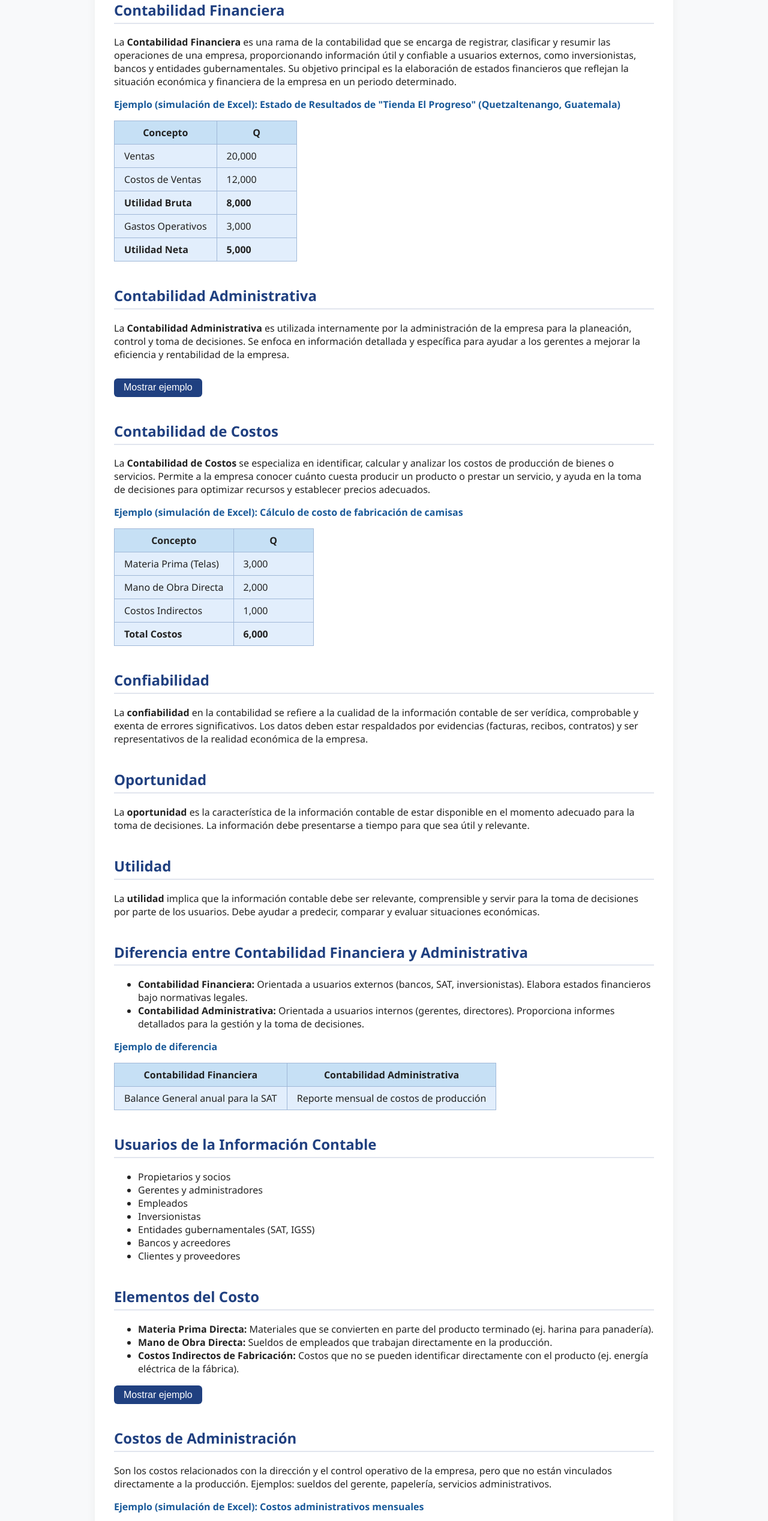
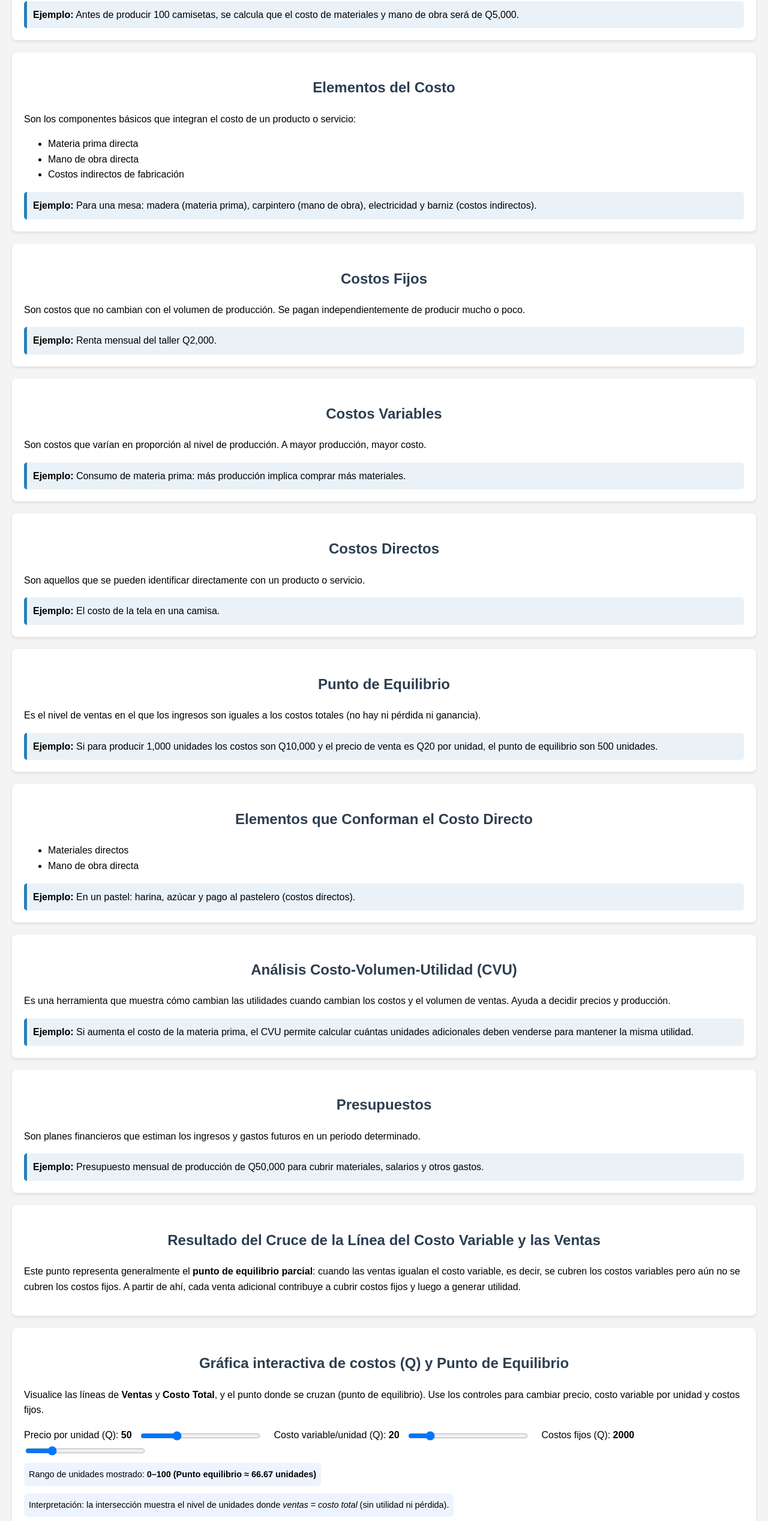
Before and after one commit to Charly-Sanchez/MIUMG_Carlos_Contabilidad_II, a plain HTML site: page index.html in a window 1280 px wide. Shown: the part 232-2768 px from the top of the page at 60% size. Drawn offline with nearby package versions, Linux system fonts and the light colour scheme.

Commit message:
Owner Add: Good Luck... ✏️

```diff
--- a/index.html
+++ b/index.html
@@ -2,339 +2,299 @@
 <html lang="es">
 <head>
   <meta charset="UTF-8">
-    <title>Temas de Contabilidad II</title>
+  <meta name="viewport" content="width=device-width, initial-scale=1.0">
+  <title>Conceptos de Costos con Gráfica Interactiva</title>
   <style>
     body {
-            font-family: 'Segoe UI', Arial, sans-serif;
-            background: #f8f9fa;
-            color: #222;
-            margin: 0;
-            padding: 0;
+      font-family: Arial, sans-serif;
+      line-height: 1.6;
+      margin: 20px;
+      background: #f4f4f4;
     }
-        header {
-            background: #204080;
-            color: #fff;
-            padding: 1.5rem 2rem;
+    h1, h2 {
+      text-align: center;
+      color: #2c3e50;
+    }
+    section {
+      background: #fff;
+      padding: 20px;
+      margin-bottom: 20px;
+      border-radius: 8px;
+      box-shadow: 0 2px 5px rgba(0,0,0,0.1);
+    }
+    .ejemplo {
+      background: #eaf2f8;
+      padding: 10px;
+      border-left: 5px solid #2980b9;
+      margin-top: 10px;
+      border-radius: 5px;
+    }
+    .grafica {
       text-align: center;
     }
-        main {
-            max-width: 900px;
-            margin: 1.5rem auto;
-            background: #fff;
-            border-radius: 12px;
-            box-shadow: 0 4px 16px rgba(0,0,0,0.05);
-            padding: 2rem;
+    img {
+      max-width: 100%;
     }
-        section {
-            margin-bottom: 2.5rem;
+    .controls label {
+      display:inline-block;
+      margin-right:8px;
     }
-        h2 {
-            color: #204080;
-            border-bottom: 2px solid #20408022;
-            padding-bottom: 0.3rem;
+    .controls input[type=range]{
+      width:200px;
+      vertical-align:middle;
     }
-        table.excel-sim {
-            border-collapse: collapse;
-            background: #e2eefc;
-            margin: 1rem 0;
-            font-family: 'Segoe UI', Arial, sans-serif;
-            font-size: 1rem;
+    .vals{
+      display:flex;
+      gap:12px;
+      flex-wrap:wrap;
+      margin-top:8px;
+      font-size:0.9rem;
     }
-        table.excel-sim th, table.excel-sim td {
-            border: 1px solid #a0b8d8;
-            padding: 0.5rem 1rem;
-            min-width: 100px;
-        }
-        table.excel-sim th {
-            background: #c6e0f5;
-            font-weight: bold;
-        }
-        .ejemplo-titulo {
-            font-weight: bold;
-            color: #1a5a99;
-            margin-top: 1rem;
-        }
-        .toggle-btn {
-            background: #204080;
-            color: #fff;
-            border: none;
-            border-radius: 6px;
-            padding: 0.4rem 1rem;
-            cursor: pointer;
-            margin-top: 0.8rem;
-            font-size: 1rem;
-        }
-        .toggle-section {
-            display: none;
-        }
-        ul {
-            margin-top: 0.3rem;
-            margin-bottom: 0.3rem;
-        }
+    .val{background:#eef4ff;padding:8px;border-radius:6px}
   </style>
-    <script>
-        function toggleSection(id) {
-            const el = document.getElementById(id);
-            el.style.display = (el.style.display === 'none' || el.style.display === '') ? 'block' : 'none';
-        }
-    </script>
 </head>
 <body>
-    <header>
-        <h1>Definiciones y Temas de Contabilidad II</h1>
-        <small>Universidad Mariano Gálvez &mdash; Carlos Armando Sánchez Rodríguez </small>
-    </header>
-    <main>
+
+  <h1>Conceptos y Definiciones de Costos</h1>
+
   <section>
-            <h2>Contabilidad Financiera</h2>
-            <p>
-                La <b>Contabilidad Financiera</b> es una rama de la contabilidad que se encarga de registrar, clasificar y resumir las operaciones de una empresa, proporcionando información útil y confiable a usuarios externos, como inversionistas, bancos y entidades gubernamentales. Su objetivo principal es la elaboración de estados financieros que reflejan la situación económica y financiera de la empresa en un periodo determinado.
-            </p>
-            <div class="ejemplo-titulo">Ejemplo (simulación de Excel): Estado de Resultados de "Tienda El Progreso" (Quetzaltenango, Guatemala)</div>
-            <table class="excel-sim">
-                <tr>
-                    <th>Concepto</th><th>Q</th>
-                </tr>
-                <tr>
-                    <td>Ventas</td><td>20,000</td>
-                </tr>
-                <tr>
-                    <td>Costos de Ventas</td><td>12,000</td>
-                </tr>
-                <tr>
-                    <td><b>Utilidad Bruta</b></td><td><b>8,000</b></td>
-                </tr>
-                <tr>
-                    <td>Gastos Operativos</td><td>3,000</td>
-                </tr>
-                <tr>
-                    <td><b>Utilidad Neta</b></td><td><b>5,000</b></td>
-                </tr>
-            </table>
+    <h2>Costos Predeterminados</h2>
+    <p>Son costos que se establecen antes de realizar la producción o servicio. Se utilizan como referencia para controlar y comparar con los costos reales.</p>
+    <div class="ejemplo"><strong>Ejemplo:</strong> Antes de producir 100 camisetas, se calcula que el costo de materiales y mano de obra será de Q5,000.</div>
   </section>
+
   <section>
-            <h2>Contabilidad Administrativa</h2>
-            <p>
-                La <b>Contabilidad Administrativa</b> es utilizada internamente por la administración de la empresa para la planeación, control y toma de decisiones. Se enfoca en información detallada y específica para ayudar a los gerentes a mejorar la eficiencia y rentabilidad de la empresa.
-            </p>
-            <button class="toggle-btn" onclick="toggleSection('contaAdminEjemplo')">Mostrar ejemplo</button>
-            <div id="contaAdminEjemplo" class="toggle-section">
-                <div class="ejemplo-titulo">Ejemplo (simulación de Excel): Análisis de Costos de Producción Mensual</div>
-                <table class="excel-sim">
-                    <tr>
-                        <th>Producto</th><th>Cantidad Producida</th><th>Costo Unitario (Q)</th><th>Total (Q)</th>
-                    </tr>
-                    <tr>
-                        <td>Pan Francés</td><td>1,500</td><td>1.20</td><td>1,800</td>
-                    </tr>
-                    <tr>
-                        <td>Pan Dulce</td><td>800</td><td>1.50</td><td>1,200</td>
-                    </tr>
-                </table>
+    <h2>Elementos del Costo</h2>
+    <p>Son los componentes básicos que integran el costo de un producto o servicio:</p>
+    <ul>
+      <li>Materia prima directa</li>
+      <li>Mano de obra directa</li>
+      <li>Costos indirectos de fabricación</li>
+    </ul>
+    <div class="ejemplo"><strong>Ejemplo:</strong> Para una mesa: madera (materia prima), carpintero (mano de obra), electricidad y barniz (costos indirectos).</div>
+  </section>
+
+  <section>
+    <h2>Costos Fijos</h2>
+    <p>Son costos que no cambian con el volumen de producción. Se pagan independientemente de producir mucho o poco.</p>
+    <div class="ejemplo"><strong>Ejemplo:</strong> Renta mensual del taller Q2,000.</div>
+  </section>
+
+  <section>
+    <h2>Costos Variables</h2>
+    <p>Son costos que varían en proporción al nivel de producción. A mayor producción, mayor costo.</p>
+    <div class="ejemplo"><strong>Ejemplo:</strong> Consumo de materia prima: más producción implica comprar más materiales.</div>
+  </section>
+
+  <section>
+    <h2>Costos Directos</h2>
+    <p>Son aquellos que se pueden identificar directamente con un producto o servicio.</p>
+    <div class="ejemplo"><strong>Ejemplo:</strong> El costo de la tela en una camisa.</div>
+  </section>
+
+  <section>
+    <h2>Punto de Equilibrio</h2>
+    <p>Es el nivel de ventas en el que los ingresos son iguales a los costos totales (no hay ni pérdida ni ganancia).</p>
+    <div class="ejemplo"><strong>Ejemplo:</strong> Si para producir 1,000 unidades los costos son Q10,000 y el precio de venta es Q20 por unidad, el punto de equilibrio son 500 unidades.</div>
+  </section>
+
+  <section>
+    <h2>Elementos que Conforman el Costo Directo</h2>
+    <ul>
+      <li>Materiales directos</li>
+      <li>Mano de obra directa</li>
+    </ul>
+    <div class="ejemplo"><strong>Ejemplo:</strong> En un pastel: harina, azúcar y pago al pastelero (costos directos).</div>
+  </section>
+
+  <section>
+    <h2>Análisis Costo-Volumen-Utilidad (CVU)</h2>
+    <p>Es una herramienta que muestra cómo cambian las utilidades cuando cambian los costos y el volumen de ventas. Ayuda a decidir precios y producción.</p>
+    <div class="ejemplo"><strong>Ejemplo:</strong> Si aumenta el costo de la materia prima, el CVU permite calcular cuántas unidades adicionales deben venderse para mantener la misma utilidad.</div>
+  </section>
+
+  <section>
+    <h2>Presupuestos</h2>
+    <p>Son planes financieros que estiman los ingresos y gastos futuros en un periodo determinado.</p>
+    <div class="ejemplo"><strong>Ejemplo:</strong> Presupuesto mensual de producción de Q50,000 para cubrir materiales, salarios y otros gastos.</div>
+  </section>
+
+  <section>
+    <h2>Resultado del Cruce de la Línea del Costo Variable y las Ventas</h2>
+    <p>Este punto representa generalmente el <strong>punto de equilibrio parcial</strong>: cuando las ventas igualan el costo variable, es decir, se cubren los costos variables pero aún no se cubren los costos fijos. A partir de ahí, cada venta adicional contribuye a cubrir costos fijos y luego a generar utilidad.</p>
+  </section>
+
+  <section>
+    <h2>Gráfica interactiva de costos (Q) y Punto de Equilibrio</h2>
+    <p>Visualice las líneas de <strong>Ventas</strong> y <strong>Costo Total</strong>, y el punto donde se cruzan (punto de equilibrio). Use los controles para cambiar precio, costo variable por unidad y costos fijos.</p>
+    <div class="controls">
+      <label>Precio por unidad (Q): <strong id="priceVal">50</strong></label>
+      <input id="price" type="range" min="10" max="150" value="50">
+
+      <label style="margin-left:16px">Costo variable/unidad (Q): <strong id="varVal">20</strong></label>
+      <input id="variable" type="range" min="1" max="120" value="20">
+
+      <label style="margin-left:16px">Costos fijos (Q): <strong id="fixedVal">2000</strong></label>
+      <input id="fixed" type="range" min="0" max="10000" step="50" value="2000">
+    </div>
+    <div class="vals">
+      <div class="val">Rango de unidades mostrado: <strong id="unitsRange">0–100</strong></div>
+      <div class="val">Interpretación: la intersección muestra el nivel de unidades donde <em>ventas = costo total</em> (sin utilidad ni pérdida).</div>
+    </div>
+    <div class="grafica">
+      <canvas id="costChart" width="900" height="420"></canvas>
     </div>
   </section>
-        <section>
-            <h2>Contabilidad de Costos</h2>
-            <p>
-                La <b>Contabilidad de Costos</b> se especializa en identificar, calcular y analizar los costos de producción de bienes o servicios. Permite a la empresa conocer cuánto cuesta producir un producto o prestar un servicio, y ayuda en la toma de decisiones para optimizar recursos y establecer precios adecuados.
-            </p>
-            <div class="ejemplo-titulo">Ejemplo (simulación de Excel): Cálculo de costo de fabricación de camisas</div>
-            <table class="excel-sim">
-                <tr>
-                    <th>Concepto</th><th>Q</th>
-                </tr>
-                <tr>
-                    <td>Materia Prima (Telas)</td><td>3,000</td>
-                </tr>
-                <tr>
-                    <td>Mano de Obra Directa</td><td>2,000</td>
-                </tr>
-                <tr>
-                    <td>Costos Indirectos</td><td>1,000</td>
-                </tr>
-                <tr>
-                    <td><b>Total Costos</b></td><td><b>6,000</b></td>
-                </tr>
-            </table>
-        </section>
-        <section>
-            <h2>Confiabilidad</h2>
-            <p>
-                La <b>confiabilidad</b> en la contabilidad se refiere a la cualidad de la información contable de ser verídica, comprobable y exenta de errores significativos. Los datos deben estar respaldados por evidencias (facturas, recibos, contratos) y ser representativos de la realidad económica de la empresa.
-            </p>
-        </section>
-        <section>
-            <h2>Oportunidad</h2>
-            <p>
-                La <b>oportunidad</b> es la característica de la información contable de estar disponible en el momento adecuado para la toma de decisiones. La información debe presentarse a tiempo para que sea útil y relevante.
-            </p>
-        </section>
-        <section>
-            <h2>Utilidad</h2>
-            <p>
-                La <b>utilidad</b> implica que la información contable debe ser relevante, comprensible y servir para la toma de decisiones por parte de los usuarios. Debe ayudar a predecir, comparar y evaluar situaciones económicas.
-            </p>
-        </section>
-        <section>
-            <h2>Diferencia entre Contabilidad Financiera y Administrativa</h2>
-            <ul>
-                <li><b>Contabilidad Financiera:</b> Orientada a usuarios externos (bancos, SAT, inversionistas). Elabora estados financieros bajo normativas legales.</li>
-                <li><b>Contabilidad Administrativa:</b> Orientada a usuarios internos (gerentes, directores). Proporciona informes detallados para la gestión y la toma de decisiones.</li>
-            </ul>
-            <div class="ejemplo-titulo">Ejemplo de diferencia</div>
-            <table class="excel-sim">
-                <tr>
-                    <th>Contabilidad Financiera</th><th>Contabilidad Administrativa</th>
-                </tr>
-                <tr>
-                    <td>Balance General anual para la SAT</td>
-                    <td>Reporte mensual de costos de producción</td>
-                </tr>
-            </table>
-        </section>
-        <section>
-            <h2>Usuarios de la Información Contable</h2>
-            <ul>
-                <li>Propietarios y socios</li>
-                <li>Gerentes y administradores</li>
-                <li>Empleados</li>
-                <li>Inversionistas</li>
-                <li>Entidades gubernamentales (SAT, IGSS)</li>
-                <li>Bancos y acreedores</li>
-                <li>Clientes y proveedores</li>
-            </ul>
-        </section>
-        <section>
-            <h2>Elementos del Costo</h2>
-            <ul>
-                <li><b>Materia Prima Directa:</b> Materiales que se convierten en parte del producto terminado (ej. harina para panadería).</li>
-                <li><b>Mano de Obra Directa:</b> Sueldos de empleados que trabajan directamente en la producción.</li>
-                <li><b>Costos Indirectos de Fabricación:</b> Costos que no se pueden identificar directamente con el producto (ej. energía eléctrica de la fábrica).</li>
-            </ul>
-            <button class="toggle-btn" onclick="toggleSection('ejemploElementosCosto')">Mostrar ejemplo</button>
-            <div id="ejemploElementosCosto" class="toggle-section">
-                <div class="ejemplo-titulo">Ejemplo (simulación de Excel): Costo de producir 100 pasteles</div>
-                <table class="excel-sim">
-                    <tr>
-                        <th>Elemento</th><th>Monto (Q)</th>
-                    </tr>
-                    <tr>
-                        <td>Harina (Materia Prima Directa)</td><td>500</td>
-                    </tr>
-                    <tr>
-                        <td>Pago a panaderos (Mano de Obra Directa)</td><td>400</td>
-                    </tr>
-                    <tr>
-                        <td>Luz de la panadería (Indirecto)</td><td>100</td>
-                    </tr>
-                </table>
-            </div>
-        </section>
-        <section>
-            <h2>Costos de Administración</h2>
-            <p>
-                Son los costos relacionados con la dirección y el control operativo de la empresa, pero que no están vinculados directamente a la producción. Ejemplos: sueldos del gerente, papelería, servicios administrativos.
-            </p>
-            <div class="ejemplo-titulo">Ejemplo (simulación de Excel): Costos administrativos mensuales</div>
-            <table class="excel-sim">
-                <tr>
-                    <th>Concepto</th><th>Monto (Q)</th>
-                </tr>
-                <tr>
-                    <td>Sueldos administrativos</td><td>2,000</td>
-                </tr>
-                <tr>
-                    <td>Papelería</td><td>250</td>
-                </tr>
-                <tr>
-                    <td>Servicios básicos (agua, luz oficina)</td><td>300</td>
-                </tr>
-            </table>
-        </section>
-        <section>
-            <h2>Costos Directos</h2>
-            <p>
-                Son aquellos que se pueden identificar plenamente con un objeto de costo específico (producto, orden, área). Por ejemplo, el salario del panadero en la producción de pan.
-            </p>
-        </section>
-        <section>
-            <h2>Costos Históricos</h2>
-            <p>
-                Son los costos que realmente se han incurrido en la producción de un bien o servicio. Se registran después de haber ocurrido las operaciones.
-            </p>
-            <div class="ejemplo-titulo">Ejemplo:</div>
-            <table class="excel-sim">
-                <tr>
-                    <th>Concepto</th><th>Costo Real (Q)</th>
-                </tr>
-                <tr>
-                    <td>Harina</td><td>300</td>
-                </tr>
-                <tr>
-                    <td>Azúcar</td><td>100</td>
-                </tr>
-                <tr>
-                    <td>Mano de obra</td><td>600</td>
-                </tr>
-            </table>
-        </section>
-        <section>
-            <h2>Costos Predeterminados</h2>
-            <p>
-                Son estimaciones o presupuestos de los costos antes de que ocurran las operaciones. Sirven como base para controlar y comparar con los costos reales.
-            </p>
-            <div class="ejemplo-titulo">Ejemplo:</div>
-            <table class="excel-sim">
-                <tr>
-                    <th>Concepto</th><th>Costo Estimado (Q)</th>
-                </tr>
-                <tr>
-                    <td>Harina</td><td>350</td>
-                </tr>
-                <tr>
-                    <td>Azúcar</td><td>120</td>
-                </tr>
-                <tr>
-                    <td>Mano de obra</td><td>650</td>
-                </tr>
-            </table>
-        </section>
-        <section>
-            <h2>Costos Fijos</h2>
-            <p>
-                Son aquellos que permanecen constantes, independientemente del volumen de producción. Ejemplo: alquiler de la fábrica, sueldos fijos.
-            </p>
-            <div class="ejemplo-titulo">Ejemplo:</div>
-            <table class="excel-sim">
-                <tr>
-                    <th>Concepto</th><th>Monto (Q)</th>
-                </tr>
-                <tr>
-                    <td>Alquiler de local</td><td>1,500</td>
-                </tr>
-                <tr>
-                    <td>Sueldos fijos</td><td>2,000</td>
-                </tr>
-            </table>
-        </section>
-        <section>
-            <h2>Costos Variables</h2>
-            <p>
-                Son aquellos que cambian en proporción directa al volumen de producción. Ejemplo: materia prima, pago de horas extras.
-            </p>
-            <div class="ejemplo-titulo">Ejemplo:</div>
-            <table class="excel-sim">
-                <tr>
-                    <th>Concepto</th><th>Monto (Q)</th>
-                </tr>
-                <tr>
-                    <td>Harina (por cada pastel)</td><td>3</td>
-                </tr>
-                <tr>
-                    <td>Azúcar (por cada pastel)</td><td>2</td>
-                </tr>
-            </table>
-        </section>
-    </main>
+
+  <script src="https://cdn.jsdelivr.net/npm/chart.js@4.3.0/dist/chart.umd.min.js"></script>
+  <script>
+    const initial = { price:50, variable:20, fixed:2000, maxUnits:100 };
+
+    function generateSeries(price, variable, fixed, maxUnits){
+      const labels = [], ventas = [], costoVariableTotal = [], costoTotal = [];
+      for(let u=0; u<=maxUnits; u++){
+        labels.push(u);
+        ventas.push(price * u);
+        costoVariableTotal.push(variable * u);
+        costoTotal.push(fixed + (variable * u));
+      }
+      return { labels, ventas, costoVariableTotal, costoTotal };
+    }
+
+    function calcularPuntoEquilibrio(price, variable, fixed){
+      const contribucion = price - variable;
+      if(contribucion <= 0) return null;
+      return fixed / contribucion;
+    }
+
+    const breakEvenPlugin = {
+      id: 'breakEvenLine',
+      afterDraw(chart, args, options){
+        if(!options || options.x === null) return;
+        const ctx = chart.ctx;
+        const xScale = chart.scales.x;
+        const yScale = chart.scales.y;
+        const px = xScale.getPixelForValue(options.x);
+        ctx.save();
+        ctx.beginPath();
+        ctx.setLineDash([6,6]);
+        ctx.moveTo(px, yScale.top);
+        ctx.lineTo(px, yScale.bottom);
+        ctx.lineWidth = 1.5;
+        ctx.strokeStyle = 'rgba(220,53,69,0.9)';
+        ctx.stroke();
+        ctx.restore();
+        ctx.fillStyle = 'rgba(220,53,69,0.95)';
+        ctx.font = '12px sans-serif';
+        const texto = 'Punto equilibrio ≈ ' + (Math.round(options.x*100)/100) + ' u';
+        const textWidth = ctx.measureText(texto).width;
+        const labelX = Math.min(Math.max(px - textWidth/2, 6), chart.width - textWidth - 6);
+        ctx.fillText(texto, labelX, yScale.top + 14);
+      }
+    };
+
+    const ctx = document.getElementById('costChart').getContext('2d');
+    Chart.register(breakEvenPlugin);
+    let chart = null;
+
+    function drawChart({price, variable, fixed, maxUnits}){
+      const series = generateSeries(price, variable, fixed, maxUnits);
+      const breakEvenUnits = calcularPuntoEquilibrio(price, variable, fixed);
+      const datasets = [
+        {
+          label: 'Ventas (Q)',
+          data: series.ventas,
+          tension: 0.15,
+          borderWidth: 2,
+          fill: false,
+        },
+        {
+          label: 'Costo Total (Q)',
+          data: series.costoTotal,
+          tension: 0.15,
+          borderWidth: 2,
+          fill: false,
+        },
+        {
+          label: 'Costo Variable Total (Q)',
+          data: series.costoVariableTotal,
+          tension: 0.15,
+          borderWidth: 1.2,
+          borderDash: [5,5],
+          fill: false,
+        }
+      ];
+
+      if(chart) chart.destroy();
+
+      chart = new Chart(ctx, {
+        type: 'line',
+        data: {
+          labels: series.labels,
+          datasets: datasets
+        },
+        options: {
+          responsive: true,
+          maintainAspectRatio: false,
+          interaction: {mode:'index', intersect:false},
+          plugins: {
+            legend: {position:'top'},
+            tooltip: {
+              callbacks: {
+                label: function(context){
+                  return context.dataset.label + ': Q' + context.formattedValue;
+                }
+              }
+            },
+            breakEvenLine: { x: (breakEvenUnits === null ? null : breakEvenUnits) }
+          },
+          scales: {
+            x:{
+              title:{display:true,text:'Unidades'},
+              ticks: {maxRotation:0}
+            },
+            y:{
+              title:{display:true,text:'Quetzales (Q)'},
+              beginAtZero:true
+            }
+          }
+        }
+      });
+      return breakEvenUnits;
+    }
+
+    function init(){
+      const priceInput = document.getElementById('price');
+      const varInput = document.getElementById('variable');
+      const fixedInput = document.getElementById('fixed');
+      const priceVal = document.getElementById('priceVal');
+      const varVal = document.getElementById('varVal');
+      const fixedVal = document.getElementById('fixedVal');
+      const unitsRange = document.getElementById('unitsRange');
+
+      function update(){
+        const price = Number(priceInput.value);
+        const variable = Number(varInput.value);
+        const fixed = Number(fixedInput.value);
+        priceVal.textContent = price;
+        varVal.textContent = variable;
+        fixedVal.textContent = fixed;
+        const breakEven = drawChart({price, variable, fixed, maxUnits:100});
+        if(breakEven === null){
+          unitsRange.textContent = '0–100 (margen por unidad ≤ 0; punto de equilibrio no alcanzable)';
+        } else {
+          unitsRange.textContent = '0–100 (Punto equilibrio ≈ ' + (Math.round(breakEven*100)/100) + ' unidades)';
+        }
+      }
+
+      priceInput.addEventListener('input', update);
+      varInput.addEventListener('input', update);
+      fixedInput.addEventListener('input', update);
+      update();
+    }
+
+    window.onload = init;
+  </script>
+
 </body>
 </html>
```
Lines whose indentation alone changed are shown as unchanged.
